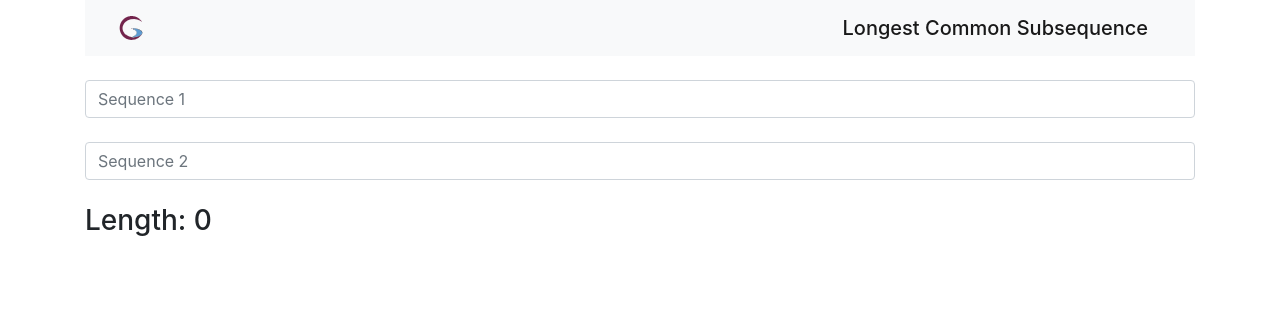
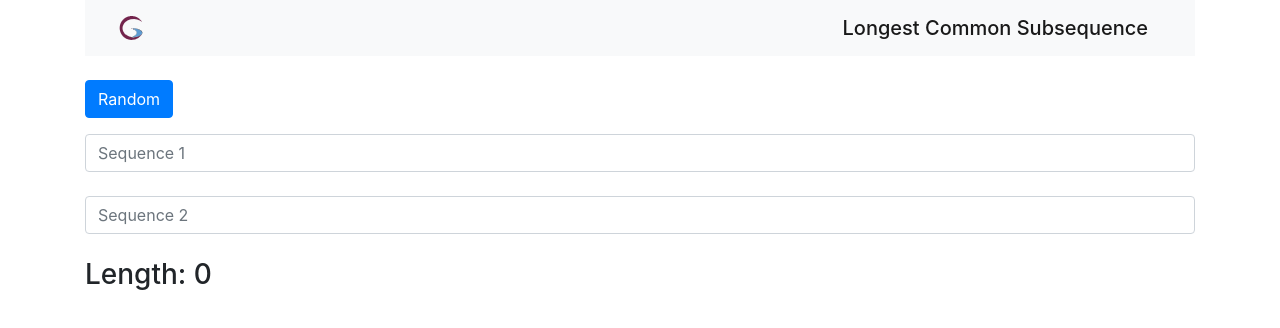
Before and after one commit to geoshoouh/show-lcs, a React (Vite) app: page / in a window 1280 px wide. Shown: the top 328 px of the page. Built offline with nearby package versions, Linux system fonts and the light colour scheme.

Commit message:
Toggle button component added
-need to implement functionality so it can manipulate UI

```diff
--- a/index.html
+++ b/index.html
@@ -6,12 +6,12 @@
     <meta name="viewport" content="width=device-width, initial-scale=1.0" />
     <title>Show LCS</title>
     <link rel="stylesheet" href="https://cdn.jsdelivr.net/npm/bootstrap@4.3.1/dist/css/bootstrap.min.css" integrity="sha384-ggOyR0iXCbMQv3Xipma34MD+dH/1fQ784/j6cY/iJTQUOhcWr7x9JvoRxT2MZw1T" crossorigin="anonymous">
-    <script src="https://cdn.jsdelivr.net/npm/popper.js@1.14.7/dist/umd/popper.min.js" integrity="sha384-UO2eT0CpHqdSJQ6hJty5KVphtPhzWj9WO1clHTMGa3JDZwrnQq4sF86dIHNDz0W1" crossorigin="anonymous"></script>
-    <script src="https://cdn.jsdelivr.net/npm/bootstrap@4.3.1/dist/js/bootstrap.min.js" integrity="sha384-JjSmVgyd0p3pXB1rRibZUAYoIIy6OrQ6VrjIEaFf/nJGzIxFDsf4x0xIM+B07jRM" crossorigin="anonymous"></script>
-    <script src="https://code.jquery.com/jquery-3.3.1.slim.min.js" integrity="sha384-q8i/X+965DzO0rT7abK41JStQIAqVgRVzpbzo5smXKp4YfRvH+8abtTE1Pi6jizo" crossorigin="anonymous"></script>
   </head>
   <body>
     <div id="root"></div>
     <script type="module" src="/src/main.tsx"></script>
+    <script src="https://code.jquery.com/jquery-3.3.1.slim.min.js" integrity="sha384-q8i/X+965DzO0rT7abK41JStQIAqVgRVzpbzo5smXKp4YfRvH+8abtTE1Pi6jizo" crossorigin="anonymous"></script>
+    <script src="https://cdn.jsdelivr.net/npm/popper.js@1.14.7/dist/umd/popper.min.js" integrity="sha384-UO2eT0CpHqdSJQ6hJty5KVphtPhzWj9WO1clHTMGa3JDZwrnQq4sF86dIHNDz0W1" crossorigin="anonymous"></script>
+    <script src="https://cdn.jsdelivr.net/npm/bootstrap@4.3.1/dist/js/bootstrap.min.js" integrity="sha384-JjSmVgyd0p3pXB1rRibZUAYoIIy6OrQ6VrjIEaFf/nJGzIxFDsf4x0xIM+B07jRM" crossorigin="anonymous"></script>
   </body>
 </html>
--- a/src/App.tsx
+++ b/src/App.tsx
@@ -4,6 +4,7 @@ import './helpers/LongestCommonSubsequence';
 import { LongestCommonSubsequence } from './helpers/LongestCommonSubsequence';
 import { LcsDisplay } from './components/LcsDisplay';
 import { LcsOutput } from './helpers/LcsOutput';
+import { ToggleButton } from './components/ToggleButton';
 
 //*******For dev utility only**********
 const s1: string = 'AGGTAB';
@@ -13,12 +14,18 @@ const s2: string = 'GXTXAYB';
 function App() {
 
   const [lcsOutput, setLcsOutput] = useState(LongestCommonSubsequence.longestCommonSubsequence('', ''));
+  const [randomInputInterface, setRandomInputInterface]: [boolean, () => {}] = useState(false);
 
   const computeLcs = (): void => {
     const sequence1: string = document.getElementById("sequence1")?.value;
     const sequence2: string = document.getElementById("sequence2")?.value;
     setLcsOutput(LongestCommonSubsequence.longestCommonSubsequence(sequence1, sequence2));
   }
+
+  const toggleButtonClicked = (): void => {
+    setRandomInputInterface(!randomInputInterface);
+  }
+
 
   return (
     <div className="container">
@@ -27,14 +34,17 @@ function App() {
           <img src="src/assets/github-logo.svg" alt="" width="30" height="24"/>
           <span className="navbar-brand mb-0 h1">Longest Common Subsequence</span>
         </div>
-      </nav>
-      <br/>
+      </nav><br/>
+      <ToggleButton buttonText={ randomInputInterface ? 'Custom' : 'Random'} onClick={ () => toggleButtonClicked() }/>
+      <p></p>
       <input id="sequence1" onChange={ computeLcs } type="text" className="form-control" placeholder="Sequence 1"/><br/>
       <input id="sequence2" onChange={ computeLcs } type="text" className="form-control" placeholder="Sequence 2"/>
-      <LcsDisplay lcsOutput={ lcsOutput }/>
+      <LcsDisplay lcsOutput={ lcsOutput } />
     </div>
   )
 }
 
 
+
+
 export default App
--- /dev/null
+++ b/src/components/ToggleButton.tsx
@@ -0,0 +1,14 @@
+import { ReactComponentElement, useState } from 'react';
+
+export function ToggleButton(props) {
+    return (
+        <>
+            <button
+                className="btn btn-primary"
+                type="submit"
+                onClick={ () => props.onClick() }>
+                { props.buttonText }
+            </button>
+        </>
+    );
+}
```
